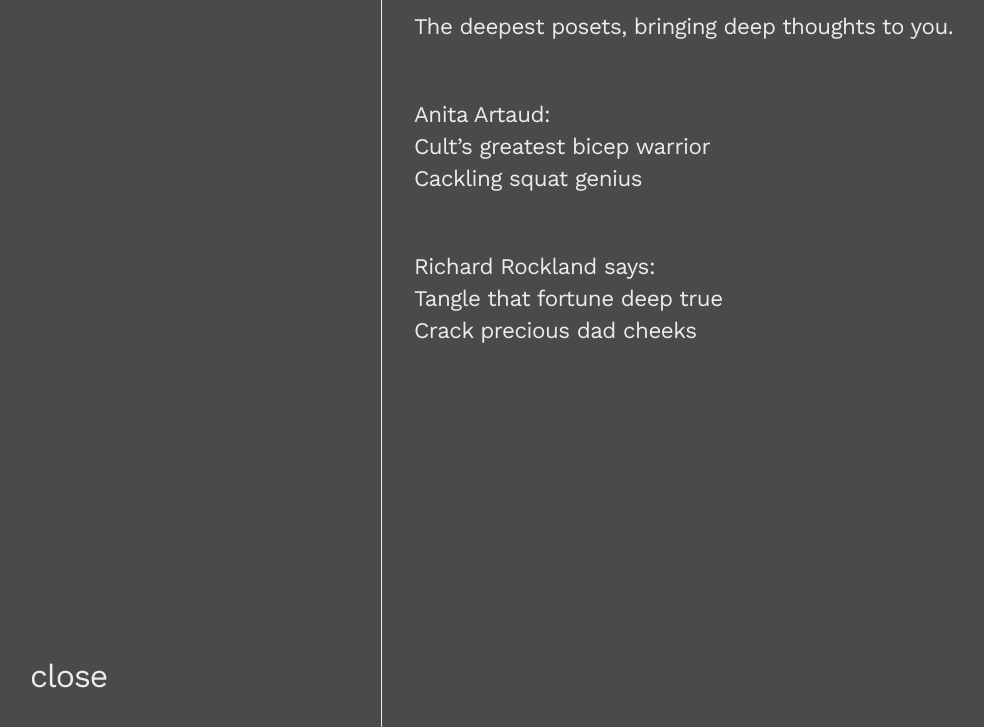
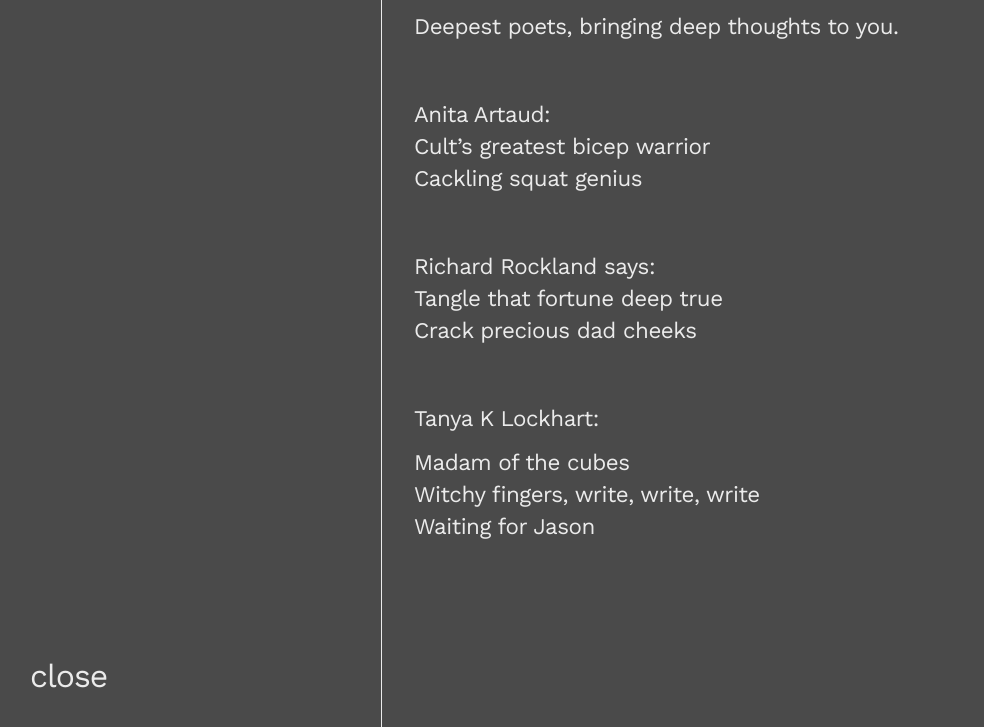
Before and after one commit to mfvil/deep-poets, a Gatsby site: page /info in a window 1280 px wide. Shown: the part 73-800 px from the top of the page, without its empty margins (2-986 px from the left). Built offline with nearby package versions, Linux system fonts and the light colour scheme; Gatsby itself is replaced by a stand-in of ours.

Commit message:
Updated info.

```diff
--- a/src/pages/info.js
+++ b/src/pages/info.js
@@ -13,9 +13,7 @@ export default function Info() {
         </h2>
         <ul>
           <li>
-            <p>
-             The deepest posets, bringing deep thoughts to you.
-            </p>
+             <p>Deepest poets, bringing deep thoughts to you.</p>
             <p>&nbsp;</p>
             <p>Anita Artaud:<br />
             Cult’s greatest bicep warrior <br />
@@ -26,6 +24,11 @@ export default function Info() {
                Tangle that fortune deep true<br />
                Crack precious dad cheeks
            </p>
+           <p>&nbsp;</p>
+           <p>Tanya K Lockhart:</p>
+           <p>Madam of the cubes<br />
+              Witchy fingers, write, write, write<br />
+              Waiting for Jason</p>
           </li>
         </ul>
       </section>
```
